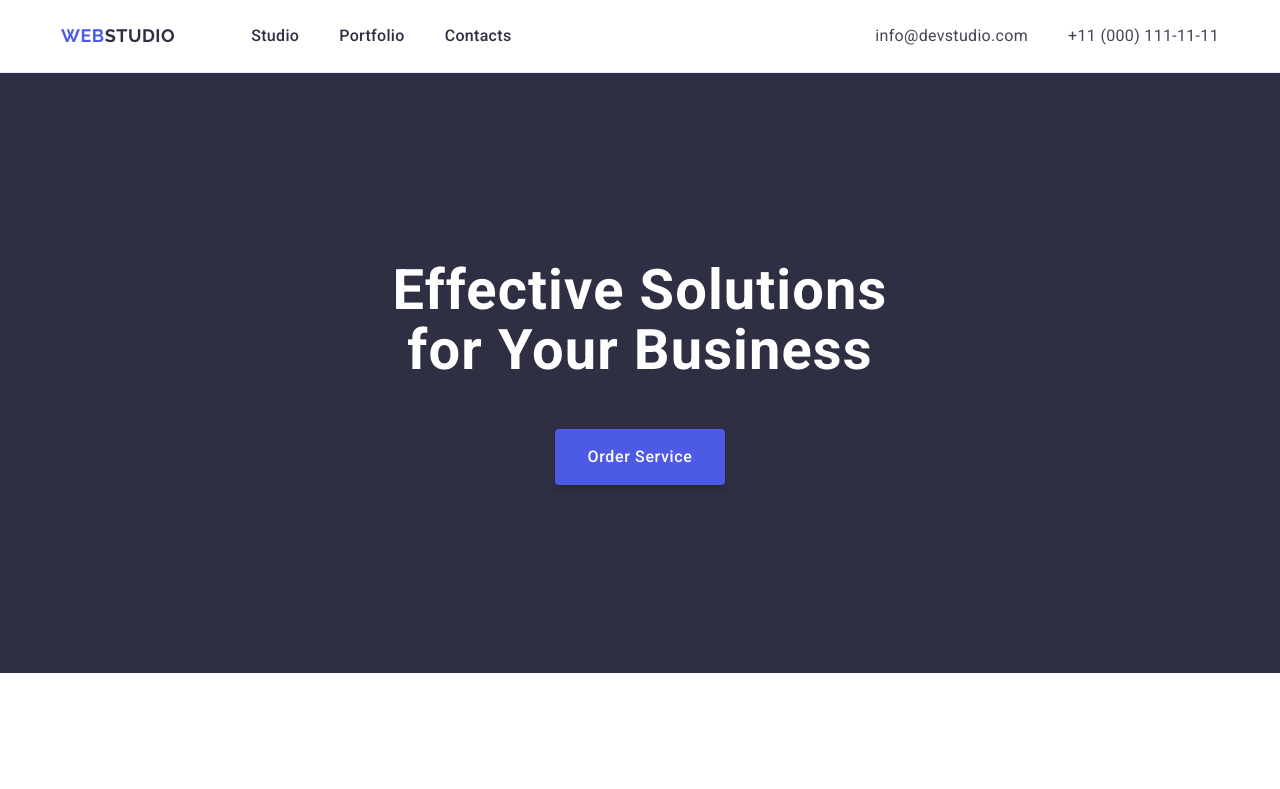
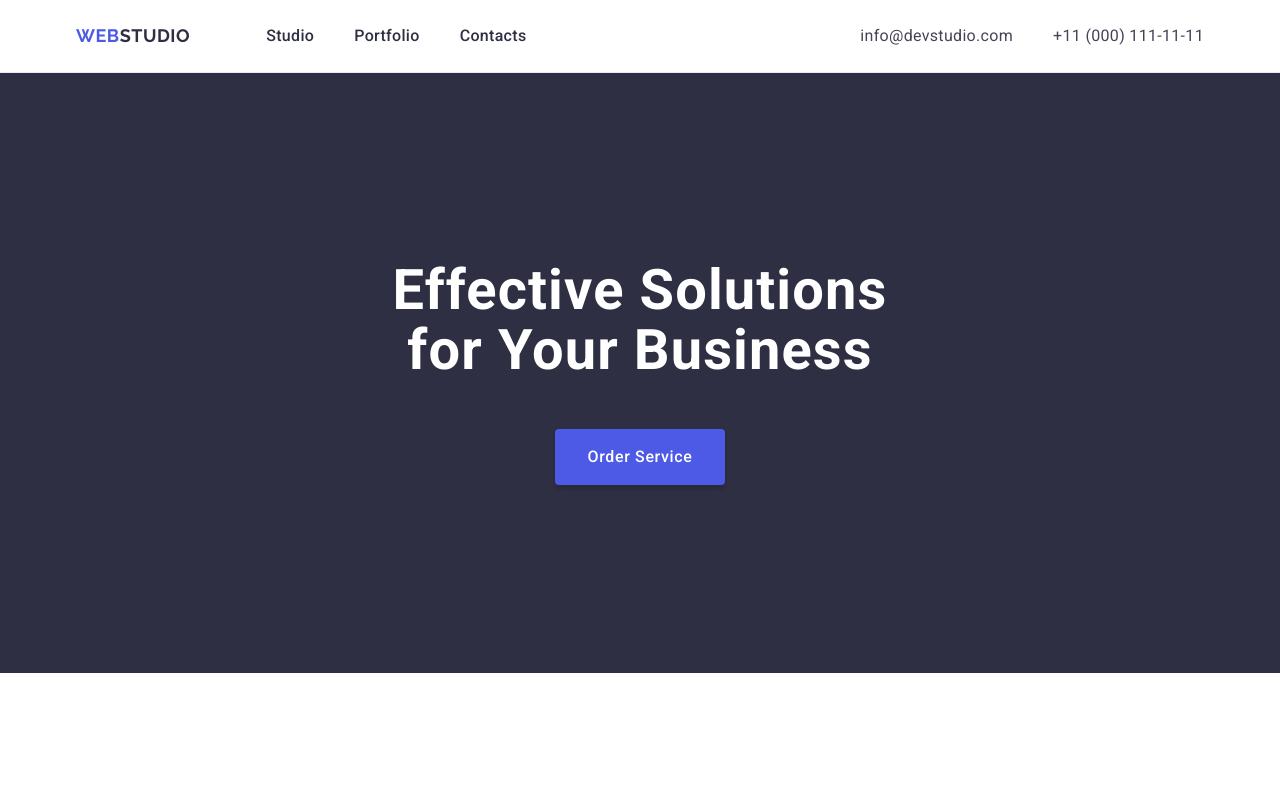
Before and after one commit to andriiKrakovskyi/goit-markup-hw-03, a plain HTML site: page index.html in a window 1280 px wide. Shown: the top 789 px of the page. Drawn offline with nearby package versions, Linux system fonts and the light colour scheme.

Commit message:
11:02  01.05

```diff
--- a/css/styles.css
+++ b/css/styles.css
@@ -55,8 +55,9 @@ img {
 .container {
   width: 100%;
   max-width: 1158px;
-  padding-left: 15px;
-  padding-right: 15px;
+  /*padding-left: 15px;
+  padding-right: 15px;*/
+  padding: 0 15px 0 15px;
   margin: 0 auto;
 }
 
@@ -85,7 +86,7 @@ img {
 .header-container {
   display: flex;
   justify-content: space-between;
-  padding: 24px 0 24px;
+  /*padding: 24px 0 24px;*/
 }
 
 .logo {
@@ -111,8 +112,7 @@ img {
 }
 
 .header-menu-item {
-  /*padding-top: 24px;
-  padding-bottom: 24px;*/
+  padding: 24px 0 24px;
 }
 
 .header-menu-link {
@@ -138,8 +138,7 @@ img {
 }
 
 .header-address-item {
-  /*padding-top: 24px;
-  padding-bottom: 24px;*/
+  padding: 24px 0 24px;
 }
 
 .header-address-link {
```
